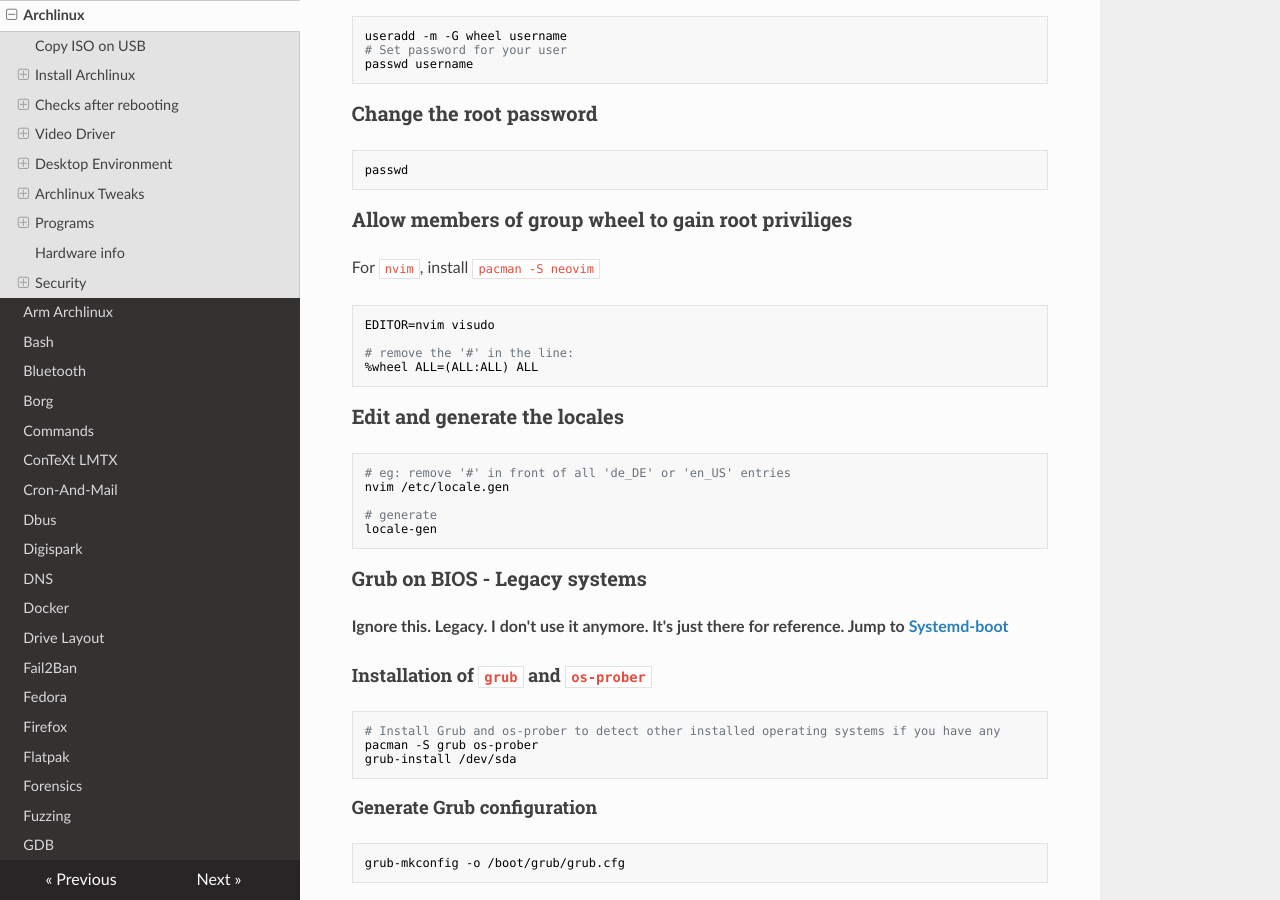
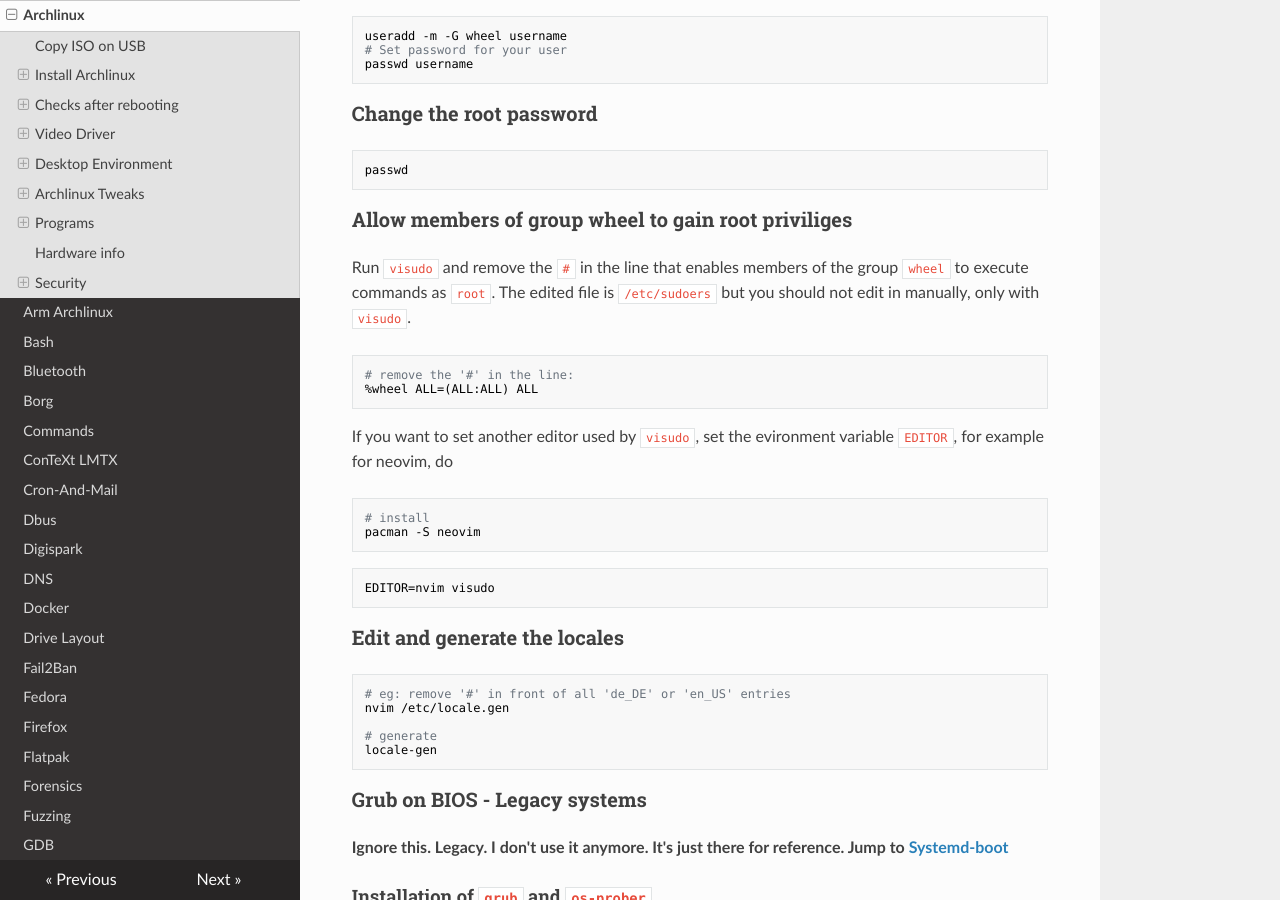
Before and after one commit to Maaxxs/wiki, an MkDocs documentation site: the page built from docs/archlinux.md, in a window 1280 px wide and 900 px high, scrolled down 5378 px. Built offline with MkDocs 1.6.1, drawn with Linux system fonts in a browser that asks for light colours; nearby versions of some CDN libraries.

Commit message:
archlinux: clarify `visudo` section

````diff
--- a/docs/archlinux.md
+++ b/docs/archlinux.md
@@ -310,13 +310,25 @@ passwd
 
 ### Allow members of group wheel to gain root priviliges
 
-For `nvim`, install `pacman -S neovim`
+Run `visudo` and remove the `#` in the line that enables members of the
+group `wheel` to execute commands as `root`. The edited file is
+`/etc/sudoers` but you should not edit in manually, only with `visudo`.
+
+```sh
+# remove the '#' in the line:
+%wheel ALL=(ALL:ALL) ALL
+```
+
+If you want to set another editor used by `visudo`, set the evironment
+variable `EDITOR`, for example for neovim, do
+
+```sh
+# install
+pacman -S neovim
+```
 
 ```sh
 EDITOR=nvim visudo
-
-# remove the '#' in the line:
-%wheel ALL=(ALL:ALL) ALL
 ```
 
 ### Edit and generate the locales
````
